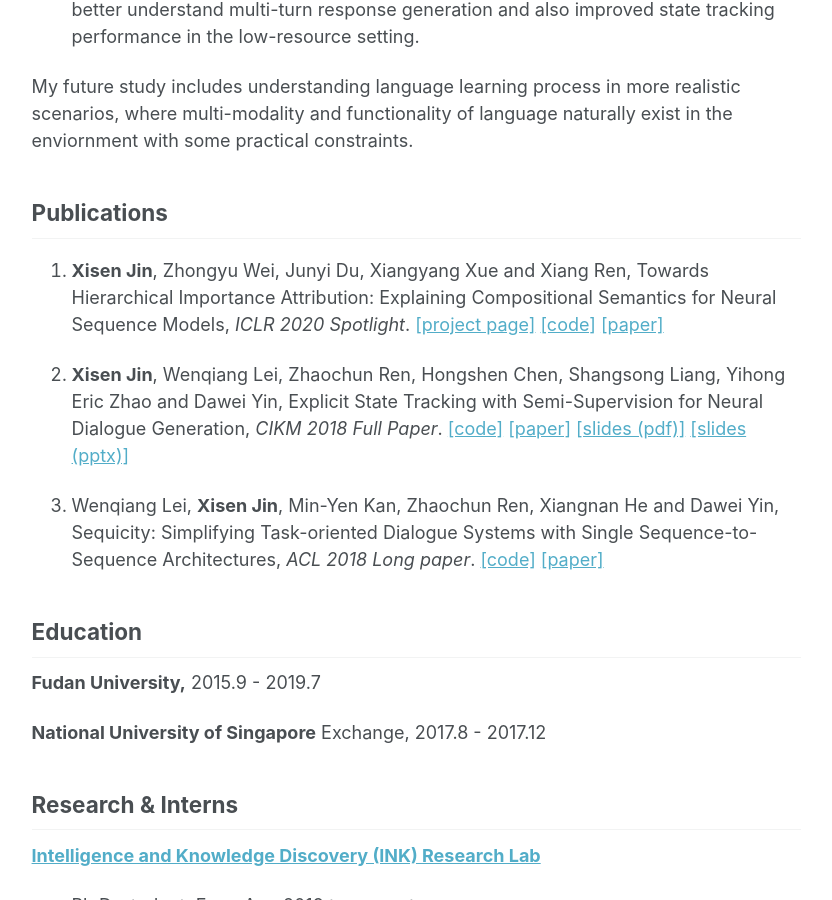
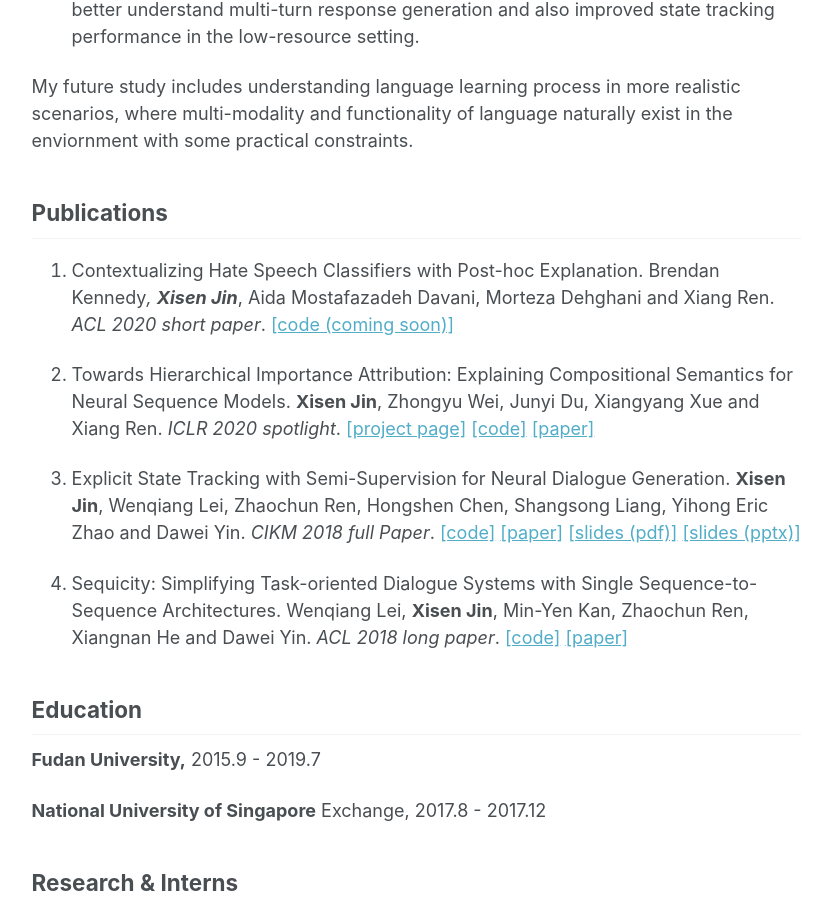
Before and after one commit to AuCson/aucson.github.io, a Jekyll site: the page built from _pages/about.md, in a window 1280 px wide and 900 px high, scrolled down 627 px. Shown: the whole window, without its empty margins (250-1082 px from the left). Built offline with Jekyll 4.4.1, drawn with Linux system fonts in a browser that asks for light colours.

Commit message:
added acl paper

```diff
--- a/_pages/about.md
+++ b/_pages/about.md
@@ -24,12 +24,14 @@
 
 
 ## Publications
+1. <a name="acl20contextual"></a>Contextualizing Hate Speech Classifiers with Post-hoc Explanation. Brendan Kennedy*, **Xisen Jin***, Aida Mostafazadeh Davani, Morteza Dehghani and Xiang Ren. *ACL 2020 short paper*. [[code (coming soon)]]()
 
-1. <a name="iclr20towards"></a>**Xisen Jin**, Zhongyu Wei, Junyi Du, Xiangyang Xue and Xiang Ren, Towards Hierarchical Importance Attribution: Explaining Compositional Semantics for Neural Sequence Models, *ICLR 2020 Spotlight*. [[project page]](http://inklab.usc.edu/hiexpl/) [[code]](https://github.com/INK-USC/hierarchical-explanation) [[paper]](https://openreview.net/forum?id=BkxRRkSKwr)
+1. <a name="iclr20towards"></a>Towards Hierarchical Importance Attribution: Explaining Compositional Semantics for Neural Sequence Models. **Xisen Jin**, Zhongyu Wei, Junyi Du, Xiangyang Xue and Xiang Ren.  *ICLR 2020 spotlight*. [[project page]](http://inklab.usc.edu/hiexpl/) [[code]](https://github.com/INK-USC/hierarchical-explanation) [[paper]](https://openreview.net/forum?id=BkxRRkSKwr)
 
-2. <a name="cikm18explicit"></a>**Xisen Jin**, Wenqiang Lei, Zhaochun Ren, Hongshen Chen, Shangsong Liang, Yihong Eric Zhao and Dawei Yin, Explicit State Tracking with Semi-Supervision for Neural Dialogue Generation, *CIKM 2018 Full Paper*. [[code]](https://github.com/AuCson/SEDST) [[paper]](https://arxiv.org/pdf/1808.10596.pdf) [[slides (pdf)]](http://aucson.github.io/files/explicit_state_tracking_slides.pdf) [[slides (pptx)]](http://aucson.github.io/files/explicit_state_tracking_slides.pptx)
 
-3. Wenqiang Lei, **Xisen Jin**, Min-Yen Kan, Zhaochun Ren, Xiangnan He and Dawei Yin, Sequicity: Simplifying Task-oriented Dialogue Systems with Single Sequence-to-Sequence Architectures, *ACL 2018 Long paper*. [[code]](https://github.com/WING-NUS/sequicity) [[paper]](http://www.aclweb.org/anthology/P18-1133)
+1. <a name="cikm18explicit"></a>Explicit State Tracking with Semi-Supervision for Neural Dialogue Generation. **Xisen Jin**, Wenqiang Lei, Zhaochun Ren, Hongshen Chen, Shangsong Liang, Yihong Eric Zhao and Dawei Yin. *CIKM 2018 full Paper*. [[code]](https://github.com/AuCson/SEDST) [[paper]](https://arxiv.org/pdf/1808.10596.pdf) [[slides (pdf)]](http://aucson.github.io/files/explicit_state_tracking_slides.pdf) [[slides (pptx)]](http://aucson.github.io/files/explicit_state_tracking_slides.pptx)
+
+1. Sequicity: Simplifying Task-oriented Dialogue Systems with Single Sequence-to-Sequence Architectures. Wenqiang Lei, **Xisen Jin**, Min-Yen Kan, Zhaochun Ren, Xiangnan He and Dawei Yin. *ACL 2018 long paper*. [[code]](https://github.com/WING-NUS/sequicity) [[paper]](http://www.aclweb.org/anthology/P18-1133)
 
 
 ## Education
```
